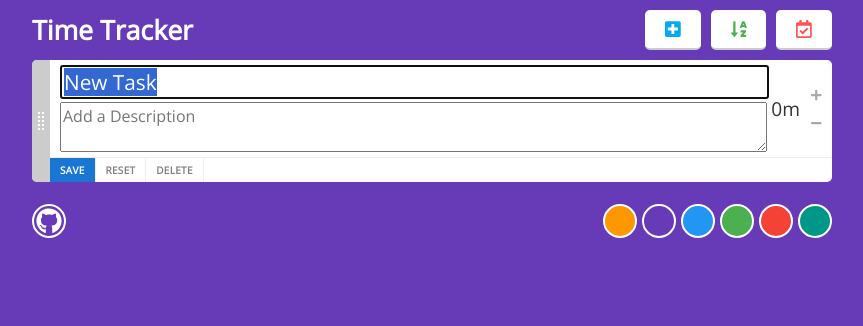
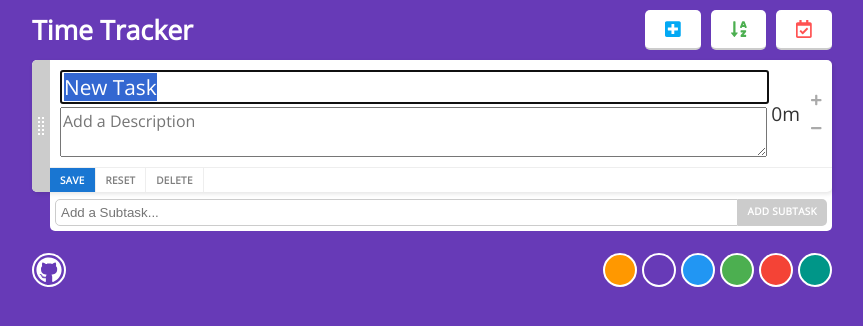
Before and after one commit to kyle1320/time-tracker, a React (Create React App) app: page / in a window 1280 px wide. Both pictures are taken after a click on the element 880 px from the left and 30 px from the top of the page. Shown: the top 326 px of the page, without its empty margins (208-1071 px from the left). Built offline with nearby package versions, Linux system fonts and the light colour scheme.

Commit message:
Add subtasks

```diff
--- /dev/null
+++ b/src/components/SubtaskList.css
@@ -0,0 +1,109 @@
+.subtask-list-container {
+  position: relative;
+  background-color: white;
+  margin: -5px 0 0 18px;
+  border-radius: 0 0 5px 5px;
+  padding-top: 5px;
+}
+
+.subtask-list-container.show-button.closed {
+  margin-bottom: 10px;
+}
+
+.subtask-list-container.show-button.open {
+  padding-top: 9px;
+}
+
+.subtask-list-container.closed .subtask-list {
+  display: none; /* TODO: animate this */
+}
+
+.subtask-list-container.hide-button .subtask-list-btn {
+  display: none;
+}
+
+.subtask-list > *:first-child {
+  margin-top: 2px;
+}
+
+.subtask-list-btn {
+  position: absolute;
+  display: flex;
+  flex-flow: row nowrap;
+  top: 5px;
+  right: 5px;
+  transform: translateY(-50%);
+  background-color: white;
+  border-radius: 5px;
+  padding: 5px 10px;
+  font-size: 10px;
+  line-height: 1em;
+  text-transform: uppercase;
+  box-shadow: 0 0 3px rgba(0, 0, 0, 0.2);
+  z-index: 50;
+  cursor: pointer;
+}
+
+.subtask-list-btn:hover {
+  color: #1976D2;
+}
+
+.subtask-list-btn .icon-wrapper {
+  margin-right: 5px;
+}
+
+.subtask {
+  display: flex;
+  flex-flow: row nowrap;
+  align-items: center;
+  padding: 4px 5px;
+  font-size: 14px;
+  border-top: 1px solid #eeeeee;
+}
+
+.subtask:first-child {
+  border-top: none;
+}
+
+.subtask .complete-subtask-btn {
+  color: #CCC;
+  font-size: 12px;
+  width: 14px;
+  height: 14px;
+  cursor: pointer;
+  padding: 5px;
+  margin-right: 5px;
+}
+
+.subtask .complete-subtask-btn:hover {
+  color: #4CAF50;
+}
+
+.subtask-list-new {
+  align-items: stretch;
+  padding: 5px;
+}
+
+.subtask-list-new input {
+  flex-grow: 1;
+  border: 1px solid #CCC;
+  border-radius: 5px 0 0 5px;
+  padding: 5px;
+}
+
+.subtask-list-new .add-subtask-btn {
+  background-color: #CCC;
+  color: white;
+  padding: 5px 10px;
+  text-transform: uppercase;
+  letter-spacing: .03em;
+  font-size: 10px;
+  font-weight: bold;
+  border-radius: 0 5px 5px 0;
+}
+
+.subtask-list-new input:valid + .add-subtask-btn {
+  background-color: #2196F3;
+  cursor: pointer;
+  pointer-events: auto;
+}
--- /dev/null
+++ b/src/components/SubtaskList.js
@@ -0,0 +1,104 @@
+import React, { Component } from 'react';
+import { connect } from 'react-redux';
+import {
+  faAngleUp,
+  faAngleDown,
+  faCheck} from '@fortawesome/free-solid-svg-icons'
+
+import './SubtaskList.css';
+
+import IconWrapper from './IconWrapper';
+import { newSubtask, deleteSubtask } from '../data/actions';
+
+const mapDispatchToProps = (dispatch, props) => ({
+  onCreate:   (content) => dispatch(newSubtask(props.taskId, content)),
+  onComplete: (index) => () => dispatch(deleteSubtask(props.taskId, index))
+});
+
+class SubtaskList extends Component {
+  constructor(props) {
+    super(props);
+
+    this.state = {
+      isExpanded: false,
+    };
+
+    this.inputField = React.createRef();
+  }
+
+  toggle = () => {
+    this.setState({
+      isExpanded: !this.state.isExpanded
+    });
+  }
+
+  onCreate = () => {
+    if (!this.inputField.current.value) return;
+
+    this.props.onCreate(this.inputField.current.value);
+    this.inputField.current.value = "";
+  }
+
+  onInputKey = (event) => {
+    if (event.keyCode === 13) {
+      this.onCreate();
+    }
+  }
+
+  render() {
+    var showButton = this.props.subtasks.length > 0 && !this.props.isEditing;
+    var showContents = this.state.isExpanded || this.props.isEditing;
+
+    var containerClass = "subtask-list-container"
+      + (showContents ? " open" : " closed")
+      + (showButton ? " show-button" : " hide-button");
+
+    return (
+      <div className={containerClass}>
+        <div className="subtask-list">
+          {this.props.subtasks.map((subtask, index) => (
+            <div className="subtask" key={index}> {/* TODO: use IDs */}
+              <IconWrapper
+                icon={faCheck}
+                title="Complete Subtask"
+                className="complete-subtask-btn"
+                onClick={this.props.onComplete(index)} />
+              <div>{subtask.content}</div>
+            </div>
+          ))}
+          {this.props.isEditing &&
+            <div className="subtask subtask-list-new">
+              <input
+                ref={this.inputField}
+                onKeyDown={this.onInputKey}
+                required="required"
+                placeholder="Add a Subtask..." />
+              <div
+                className="add-subtask-btn"
+                onClick={this.onCreate}>Add Subtask</div>
+            </div>
+          }
+        </div>
+        <div className="subtask-list-btn" onClick={this.toggle}>
+          {this.state.isExpanded
+            ? <React.Fragment>
+                <IconWrapper
+                  icon={faAngleUp} />
+                Hide Subtasks
+              </React.Fragment>
+            : <React.Fragment>
+                <IconWrapper
+                  icon={faAngleDown} />
+                Show Subtasks ({this.props.subtasks.length})
+              </React.Fragment>
+          }
+        </div>
+      </div>
+    );
+  }
+}
+
+export default connect(
+  undefined,
+  mapDispatchToProps
+)(SubtaskList);
--- a/src/components/TaskHeader.css
+++ b/src/components/TaskHeader.css
@@ -1,3 +1,9 @@
+.task-header-container {
+  display: flex;
+  flex-flow: column nowrap;
+  margin: 0 0 2px 0;
+}
+
 .task-header {
   display: flex;
   flex-flow: row nowrap;
@@ -5,12 +11,13 @@
   justify-content: space-between;
   width: 100%;
   background-color: white;
-  margin: 0 0 2px 0;
   padding: 0;
   font-size: 16px;
   box-sizing: border-box;
   border-radius: 5px;
-  overflow: hidden;
+  overflow: visible;
+  box-shadow: 1px 2px 4px rgba(0, 0, 0, 0.1);
+  z-index: 10;
 }
 
 .task-header-handle {
@@ -19,6 +26,7 @@
   max-width: 18px;
   width: 18px;
   background-color: #CCC;
+  border-radius: 5px 0 0 5px;
   cursor: grab;
 }
 
@@ -39,7 +47,6 @@
   flex-flow: column nowrap;
   align-items: stretch;
   flex-grow: 1;
-  cursor: pointer;
 }
 
 .task-header-main-content {
@@ -48,6 +55,8 @@
   align-items: center;
   justify-content: flex-start;
   flex-grow: 1;
+  cursor: pointer;
+  padding: 5px 0;
 }
 
 .task-header-details {
--- a/src/components/TaskHeader.js
+++ b/src/components/TaskHeader.js
@@ -18,6 +18,7 @@ import {
   addTime,
   cancelEdit } from '../data/actions';
 import IconWrapper from './IconWrapper';
+import SubtaskList from './SubtaskList';
 import pressAndHold from './pressAndHold';
 import { formatTime } from '../utils/time';
 
@@ -137,6 +138,7 @@ class TaskHeader extends Component {
 
   render() {
     return (
+      <div className="task-header-container">
         <div
             id={this.props.isSelected ? "selected-task" : undefined}
             className={`task-header ${this.props.isSelected ? "selected" : ""} ${this.state.isEditing ? "editing" : ""}`} >
@@ -216,6 +218,11 @@ class TaskHeader extends Component {
             }
           </div>
         </div>
+        <SubtaskList
+          taskId={this.props.task.id}
+          subtasks={this.props.task.subtasks}
+          isEditing={this.state.isEditing} />
+      </div>
     );
   }
 }
--- a/src/data/action-constants.js
+++ b/src/data/action-constants.js
@@ -6,14 +6,17 @@ export const TASK_SELECT   = 'TASK_SELECT';
 export const TASK_DESELECT = 'TASK_DESELECT';
 export const TASK_MOVE     = 'TASK_MOVE';
 
+export const SUBTASK_ADD    = 'SUBTASK_ADD';
+export const SUBTASK_REMOVE = 'SUBTASK_REMOVE';
+
 // clears the id set when a new task is created.
 //   this id is used to select the new task for editing,
 //   and cleared immediately afterward.
 export const EDIT_CLEAR = 'EDIT_CLEAR';
 
-export const TIME_RESET = 'TIME_RESET';
+export const TIME_RESET     = 'TIME_RESET';
 export const TIME_RESET_ALL = 'TIME_RESET_ALL';
-export const TIME_ADD = 'TIME_ADD';
+export const TIME_ADD       = 'TIME_ADD';
 
 export const SORT_NAME = 'SORT_NAME';
 
--- a/src/data/actions.js
+++ b/src/data/actions.js
@@ -6,6 +6,8 @@ import {
   TASK_REMOVE,
   TASK_DESELECT,
   TASK_MOVE,
+  SUBTASK_ADD,
+  SUBTASK_REMOVE,
   EDIT_CLEAR,
   TIME_RESET,
   TIME_RESET_ALL,
@@ -66,6 +68,22 @@ export function deleteTask(id) {
   };
 }
 
+export function newSubtask(taskId, content) {
+  return {
+    type: SUBTASK_ADD,
+    id: taskId,
+    content
+  };
+}
+
+export function deleteSubtask(taskId, index) {
+  return {
+    type: SUBTASK_REMOVE,
+    id: taskId,
+    index
+  };
+}
+
 export function reset(id) {
   return {
     type: TIME_RESET,
--- a/src/data/timeTracker.js
+++ b/src/data/timeTracker.js
@@ -8,13 +8,15 @@ import {
   TASK_DESELECT,
   TASK_UPDATE,
   TASK_MOVE,
+  SUBTASK_ADD,
+  SUBTASK_REMOVE,
   EDIT_CLEAR,
   TIME_RESET,
   TIME_RESET_ALL,
   TIME_ADD,
   SORT_NAME,
   THEME_SET,
-  STATE_UPGRADE } from './action-constants';
+  STATE_UPGRADE} from './action-constants';
 import customCompare from './customCompare';
 import { upgradeVersion } from './version';
 
@@ -70,17 +72,44 @@ function task(state, action) {
           time: Math.max(0, state.time + action.delta)
         };
       else
-        return state
+        return state;
+    case SUBTASK_ADD:
+      if (state.id === action.id)
+        return {
+          ...state,
+          subtasks: [...state.subtasks, createSubtask(action)]
+        };
+      else
+        return state;
+    case SUBTASK_REMOVE:
+      if (state.id === action.id) {
+        var newSubtasks = state.subtasks.slice();
+        newSubtasks.splice(action.index, 1);
+
+        return {
+          ...state,
+          subtasks: newSubtasks
+        };
+      } else
+        return state;
     default:
       return state;
   }
+}
+
+function createSubtask(action) {
+  return {
+    time: action._time,
+    content: action.content
+  };
 }
 
 function createTask(action) {
   return {
     time: 0,
     ...action.data,
-    id: action._newId
+    id: action._newId,
+    subtasks: []
   };
 }
 
--- a/src/data/version.js
+++ b/src/data/version.js
@@ -1,4 +1,4 @@
-export const CURRENT_VERSION = 0;
+export const CURRENT_VERSION = 1;
 
 export function upgradeVersion(state) {
   switch (state.version) {
@@ -9,7 +9,18 @@ export function upgradeVersion(state) {
       };
 
     /* falls through */
-    case 0: // current version
+    case 0:
+      state = {
+        ...state,
+        tasks: state.tasks.map(task => ({
+          ...task,
+          subtasks: []
+        })),
+        version: 1
+      };
+
+    /* falls through */
+    case 1: // current version
       break;
     default:
       console.error("State has unknown version: " + state.version);
```
Lines whose indentation alone changed are shown as unchanged.
